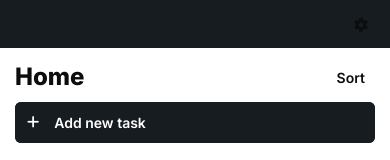
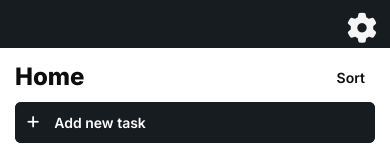
Before and after one commit to hoangbb188/todolist, a plain HTML site: page index.html in a window 390 px wide. Shown: the top 160 px of the page. Drawn offline with Linux system fonts and the light colour scheme.

Commit message:
Update main.css

```diff
--- a/style/main.css
+++ b/style/main.css
@@ -688,7 +688,11 @@ input[type="submit"] {
   .resp-menu {
     padding: 10px 15px;
   }
-  .resp-menu_btn {
+.resp-menu_btn {
+    background-color: transparent;
+    border: none;
+    color: whitesmoke;
+    font-size: 30px;
     height: 28px;
     width: 28px;
   }
```
